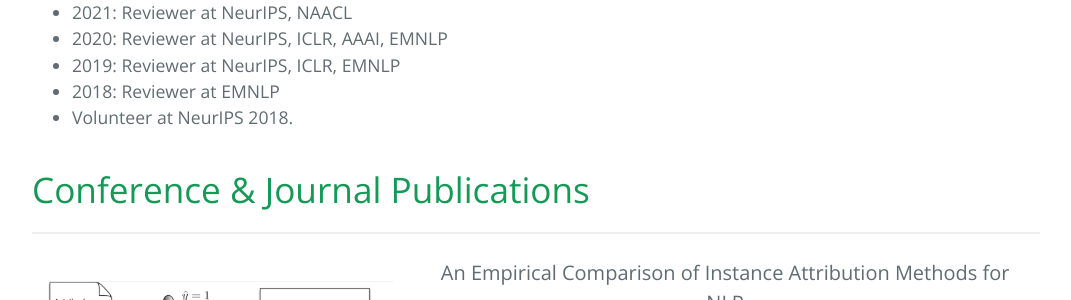
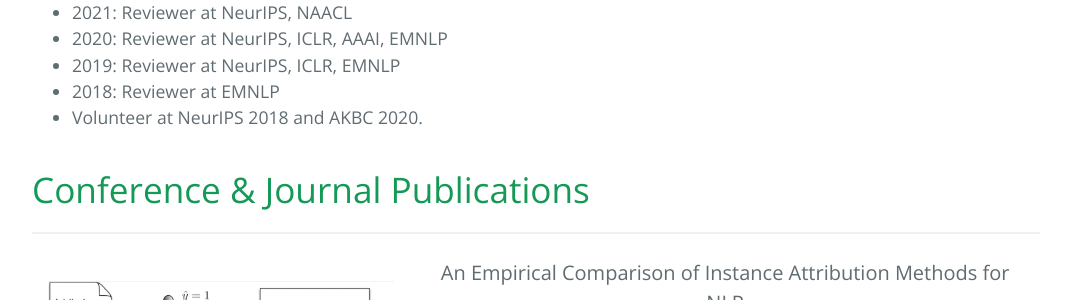
Before and after one commit to pouyapez/pouyapez.github.io, a Jekyll site: the page built from index.md, in a window 1280 px wide and 900 px high, scrolled down 1024 px. Shown: the part 155-455 px from the top of the window, without its empty margins (104-1175 px from the left). Built offline with Jekyll 4.4.1, drawn with Linux system fonts in a browser that asks for light colours.

Commit message:
Update index.md

```diff
--- a/index.md
+++ b/index.md
@@ -37,7 +37,7 @@ layout: default
   <li>2020: Reviewer at NeurIPS, ICLR, AAAI, EMNLP</li>
   <li>2019: Reviewer at NeurIPS, ICLR, EMNLP</li>
   <li>2018: Reviewer at EMNLP</li>
-  <li>Volunteer at NeurIPS 2018.</li>
+  <li>Volunteer at NeurIPS 2018 and AKBC 2020.</li>
 </ul>
 
 
```
